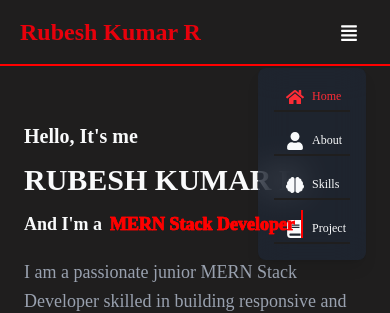
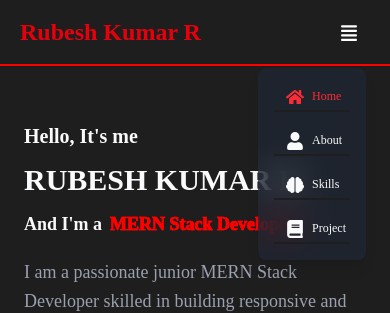
Before and after one commit to rubeshkumar135-glitch/Rubesh-Kumar-Portfolio, a React (Vite) app: page / in a window 390 px wide. Both pictures are taken after a click on the icon 349 px from the left and 33 px from the top of the page. Shown: the top 313 px of the page. Built offline with nearby package versions, Linux system fonts and the light colour scheme.

Commit message:
navbar index-z change

```diff
--- a/src/components/About.jsx
+++ b/src/components/About.jsx
@@ -36,7 +36,7 @@ function About() {
 
       <div className="text-gray-50 w-full flex md:flex-row flex-col my-10 justify-evenly">
         <div className="md:w-100 w-70 mx-auto my-auto md:px-0 px-6 flex justify-center">
-          <div className="relative group">
+          <div className="relative group ">
             <div
               className="absolute inset-0 rounded-full blur-xl opacity-40
                     bg-linear-to-r from-red-600/90 to-gray-600/90
--- a/src/components/Navbar.jsx
+++ b/src/components/Navbar.jsx
@@ -73,7 +73,7 @@ function Navbar() {
         />
 
         {button && (
-          <div className="text-gray-50 text-xs md:hidden flex flex-col gap-4 mr-6 mt-9 absolute right-0 bg-gray-800/60 backdrop-blur-lg rounded-lg p-4  shadow-lg">
+          <div className="text-gray-50 text-xs md:hidden flex flex-col z-10 gap-4 mr-6 mt-9 absolute right-0 bg-gray-800/60 backdrop-blur-lg rounded-lg p-4  shadow-lg">
             <NavLink
               to="/"
               onClick={() => setButton(false)}
```
